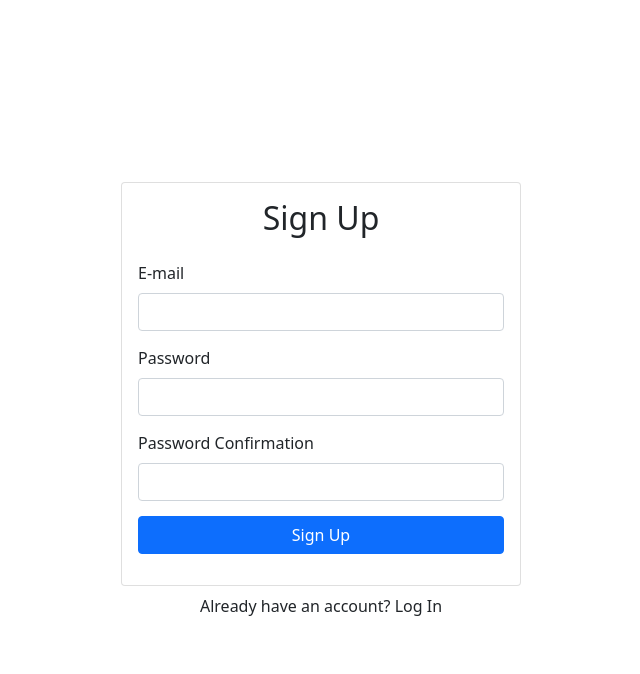
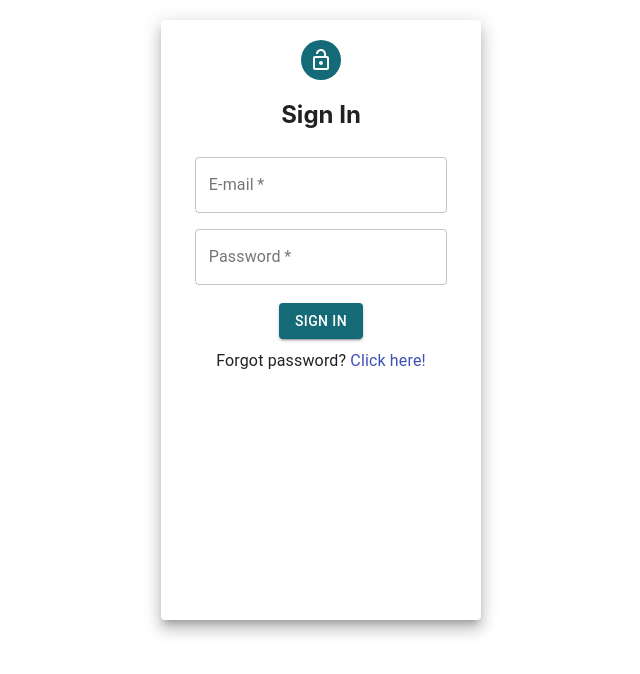
Before and after one commit to infoshareacademy/jfddr3-money-control-app, a React (Create React App) app: page / in a window 1280 px wide. Shown: the top 674 px of the page, without its empty margins (319-959 px from the left). Built offline with nearby package versions, Linux system fonts and the light colour scheme.

Commit message:
Add SignIn panel

```diff
--- a/package.json
+++ b/package.json
@@ -3,6 +3,8 @@
   "version": "0.1.0",
   "private": true,
   "dependencies": {
+    "@material-ui/core": "^4.11.4",
+    "@material-ui/icons": "^4.11.2",
     "@testing-library/jest-dom": "^5.14.1",
     "@testing-library/react": "^11.2.7",
     "@testing-library/user-event": "^12.8.3",
--- a/src/index.js
+++ b/src/index.js
@@ -3,7 +3,7 @@ import ReactDOM from 'react-dom';
 import './index.css';
 import App from './views/App/App.js'
 import reportWebVitals from './reportWebVitals';
-import 'bootstrap/dist/css/bootstrap.min.css'
+
 
 ReactDOM.render(
   <React.StrictMode>
--- a/src/views/App/App.js
+++ b/src/views/App/App.js
@@ -1,18 +1,14 @@
 import React from "react";
 import "./App.css";
-import SignUp from "./SignUp";
-import { Container } from "react-bootstrap";
+import SignIn from "./SignIn";
+
 
 function App() {
+
   return (
-    <Container
-      className="d-flex align-items-center justify-content-center"
-      style={{ minHeight: "100vh" }}
-    >
-      <div className='w-100' style={{ maxWidth: "400px"}} >
-        <SignUp />
-      </div>
-    </Container>
+
+      <SignIn />
+
   );
 }
 
--- /dev/null
+++ b/src/views/App/SignIn.js
@@ -0,0 +1,121 @@
+import React from "react";
+import {
+  Grid,
+  Paper,
+  Avatar,
+  TextField,
+  Button,
+  Typography,
+  Link,
+} from "@material-ui/core";
+import LockOpenOutlinedIcon from "@material-ui/icons/LockOpenOutlined";
+import { makeStyles } from "@material-ui/core/styles";
+
+const useStyles = makeStyles((theme) => ({
+  root: {
+    "& .MuiTextField-root": {
+      margin: theme.spacing(1),
+      width: "25ch",
+
+
+    },
+  },
+}));
+
+const SignIn = () => {
+  const classes = useStyles();
+
+  const paperStyle = {
+    padding: 20,
+    height: "70vh",
+    width: 280,
+    margin: "20px auto",
+
+  };
+  const btnStyle = {margin:"10px",
+                    backgroundColor:"#156a77"}
+
+  const avatarStyle = { backgroundColor: "#156a77" };
+
+  return (
+    <Grid className={classes.root} align="center">
+      <Paper elevation={10} style={paperStyle}>
+        <Grid align="center">
+          <Avatar style={avatarStyle}>
+            <LockOpenOutlinedIcon />
+          </Avatar>
+          <h2>Sign In</h2>
+        </Grid>
+
+        <TextField
+          id="Outlined"
+          label="E-mail"
+          variant="outlined"
+          type="password"
+          color="black"
+          helperText=""
+          required
+        />
+
+        <TextField
+          id="Outlined"
+          label="Password"
+          variant="outlined"
+          color="black"
+          type="password"
+          required
+        />
+        <Grid>
+          {" "}
+          <Button type="submit" variant="contained" style={btnStyle} color="primary">
+            Sign In
+          </Button>
+          <Typography>Forgot password?
+            <Link href="#"> Click here!</Link>
+          </Typography>
+        </Grid>
+      </Paper>
+    </Grid>
+  );
+};
+export default SignIn;
+
+// export default function SignUp() {
+// const emailRef = useRef()
+// const passwordRef = useRef()
+// const passwordConfirmRef = useRef()
+
+// return (
+//         <>
+//            <Card>
+//                <Card.Body>
+//                    <h2 className='text-center mb-4'>Sign Up</h2>
+//                    <Form>
+//                        <Form.Group id='email'>
+//                            <Form.Label>E-mail</Form.Label>
+//                            <Form.Control
+//                            style={{ marginBottom: '15px'}}type="email" ref={emailRef} required />
+//                        </Form.Group>
+//                        <Form.Group id='password'>
+//                            <Form.Label>Password</Form.Label>
+//                            <Form.Control
+//                            style={{ marginBottom: '15px'}}
+//                            type="password" ref={passwordRef} required />
+//                        </Form.Group>
+//                        <Form.Group id='password-confirm'>
+//                            <Form.Label>Password Confirmation</Form.Label>
+//                            <Form.Control
+//                            type="password" ref={passwordConfirmRef} required />
+//                        </Form.Group>
+//                        <Button className="w-100"
+//                        style={{ margin: '15px 0px'}}type='submit'> Sign Up
+//                        </Button>
+//                        </Form>
+//                </Card.Body>
+//             </Card>
+//            <div className='w-100 text-center mt-2' >
+//               Already have an account? Log In
+//            </div>
+//         </>
+//     )
+// }
--- a/src/views/App/SignUp.js
+++ /dev/null
@@ -1,41 +0,0 @@
-import React, { useRef } from 'react'
-import { Form, Button, Card } from 'react-bootstrap'
-
-export default function SignUp() {
-const emailRef = useRef()
-const passwordRef = useRef()
-const passwordConfirmRef = useRef()
-    return (
-        <>
-           <Card>
-               <Card.Body>
-                   <h2 className='text-center mb-4'>Sign Up</h2>
-                   <Form>
-                       <Form.Group id='email'>
-                           <Form.Label>E-mail</Form.Label>
-                           <Form.Control
-                           style={{ marginBottom: '15px'}}type="email" ref={emailRef} required />
-                       </Form.Group>
-                       <Form.Group id='password'>
-                           <Form.Label>Password</Form.Label>
-                           <Form.Control
-                           style={{ marginBottom: '15px'}}
-                           type="password" ref={passwordRef} required />
-                       </Form.Group>
-                       <Form.Group id='password-confirm'>
-                           <Form.Label>Password Confirmation</Form.Label>
-                           <Form.Control
-                           type="password" ref={passwordConfirmRef} required />
-                       </Form.Group>
-                       <Button className="w-100"
-                       style={{ margin: '15px 0px'}}type='submit'> Sign Up
-                       </Button>
-                       </Form>
-               </Card.Body>
-            </Card>
-           <div className='w-100 text-center mt-2' >
-              Already have an account? Log In
-           </div>
-        </>
-    )
-}
```
Also changed, not shown: 1 other file (tests, documents, lock files or other folders).
